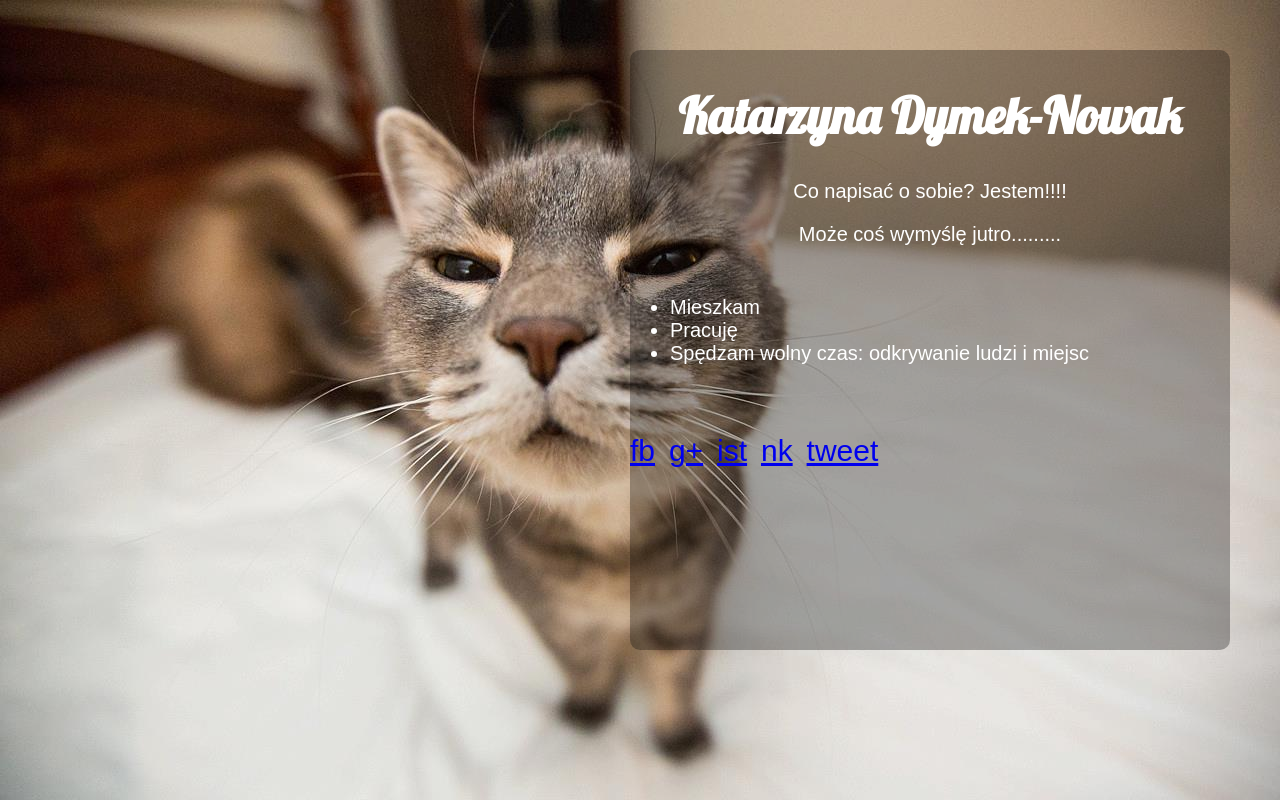
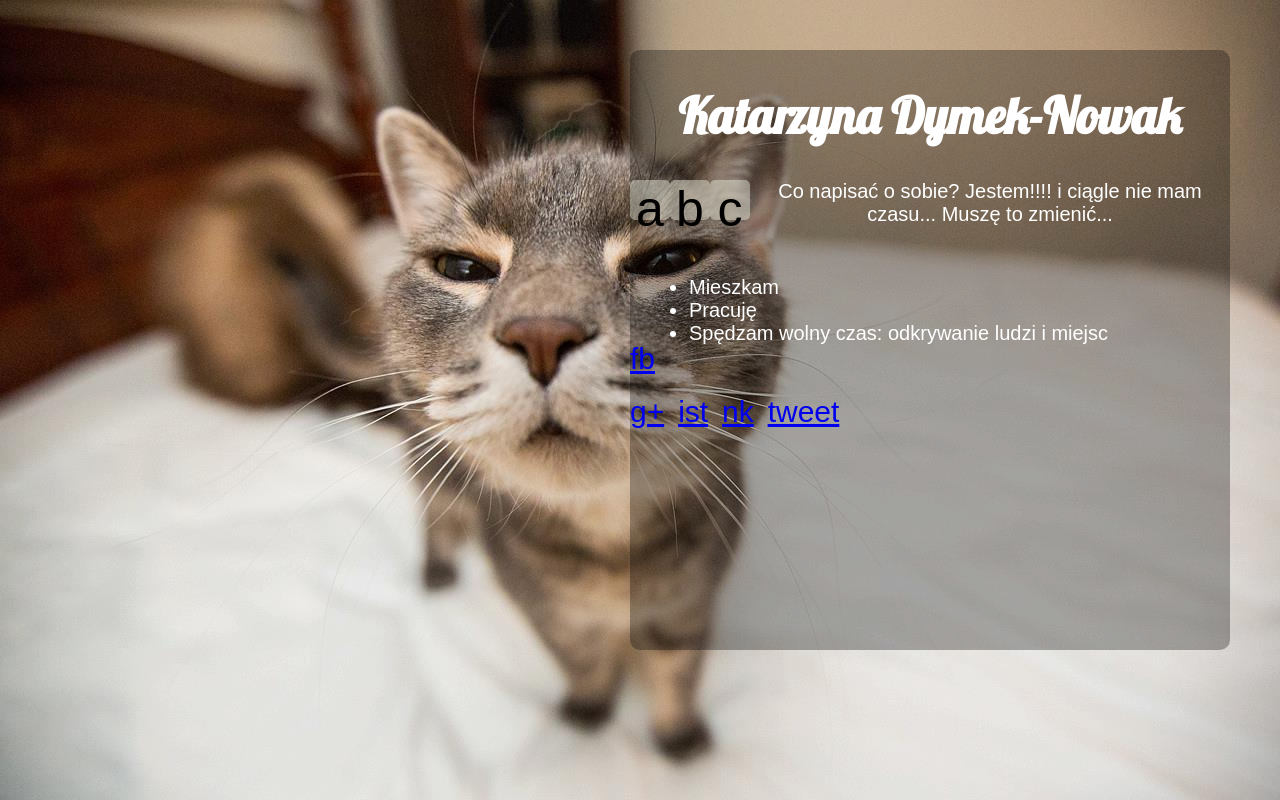
Before and after one commit to kdn222/aboutme, a plain HTML site: page index.html in a window 1280 px wide. Drawn offline with Linux system fonts and the light colour scheme.

Commit message:
my job today, 3 box...

```diff
--- a/index.html
+++ b/index.html
@@ -11,17 +11,26 @@
     <div class="content box">
       <h1>Katarzyna Dymek-Nowak</h1>
           <div class="box2">
-          <p>Co napisać o sobie? Jestem!!!!</p>
-          <p>Może coś wymyślę jutro.........</p>
+            <div clas="button">
+            <div class="center">a</div>
+            <div class="center">b</div>
+            <div class="center">c</div>
+            </div>
+          <p>Co napisać o sobie? Jestem!!!! i ciągle nie mam czasu... Muszę to zmienić...</p>
         </div>
-          <ul>
+        <!-- lista nienumerowana -->
+          <ul id="mylist">
               <li>Mieszkam</li>
               <li>Pracuję</li>
               <li>Spędzam wolny czas: odkrywanie ludzi i miejsc</li>
           </ul>
           <div>
+
           <!-- link do fb -->
-          <a href="https://www.facebook.com" target="_blank">fb</a>
+          <li type="none" id="facebook">
+          <a href="https://www.facebook.com" target="_blank">fb</a> </li>
+
+          <a href="http://www.facebook.com" target="_blank" title="Facebook"><img=rrr</a>
           <!-- link do g+ -->
           <a href="https://w://www.#.com" target="_blank">g+</a>
           <!-- link do istagram -->
--- a/stylesheets/style.css
+++ b/stylesheets/style.css
@@ -1,5 +1,6 @@
 .wrapper {
 	background: url(../images/cat.jpg);
+  /*background-size: 100% 100%;*/
   position: fixed;
   left: 0;
   right: 0;
@@ -48,8 +49,30 @@ font-family: Arial;
 a{
   font-size: 30px;
 }
+#mylist {
+position: relative;
+height: 16px;
+margin: 20;
+margin-left: 19px;
+}
 
+#facebook {
+  left:0px;
+  width:16px;
+  background: url(../images/fb.png)-16px 0;
+}
 
-/*.center*/
-do kształtów
-/*border-radius: 50px;*/
+.center
+/*do kształtów*/
+{
+  border-radius: 5px;
+  width: 40px;
+  height: 40px;
+  background: rgba(225,225,210,0.5);
+  float: left;
+}
+
+.button
+{
+
+}
```
Also changed, not shown: images/fb.png (added).
